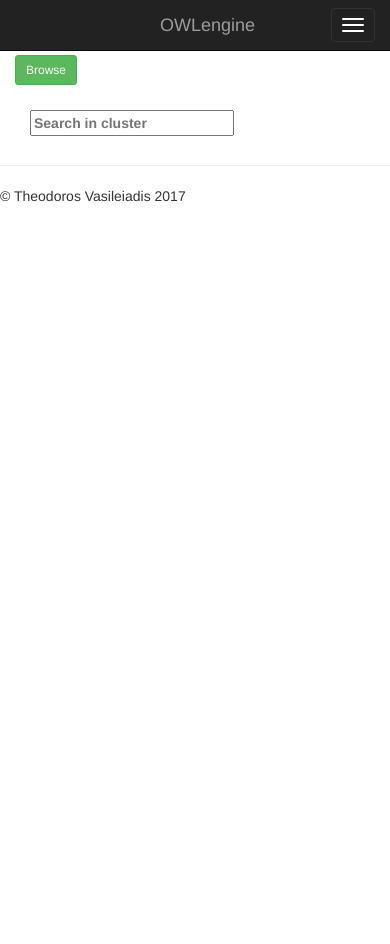
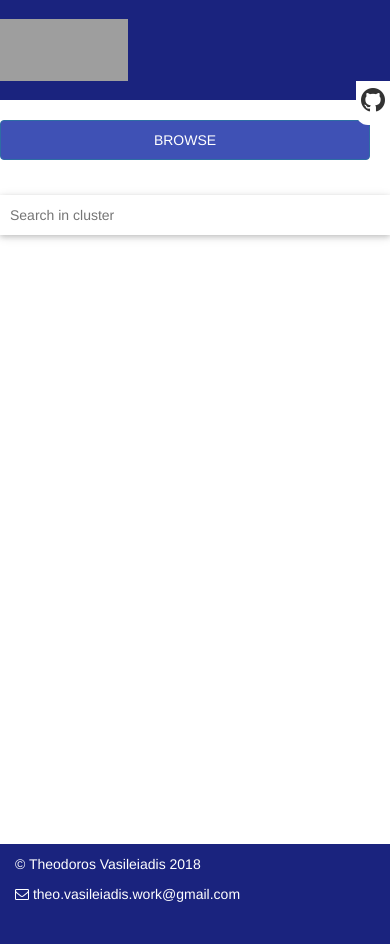
Before and after one commit to theovasi/browsewiki, a Flask app: template templates/index.html in a window 390 px wide. Before the commit the page ends 202 px from the top, so only its background shows below. Run offline with Flask 2, Linux system fonts and the light colour scheme; the template is opened without the code that fills it: values that come from a table or form of the project are taken from there, others are empty; parts of the project's set-up code (start-up, migrations or seed data) failed here and were passed over; some libraries are stand-ins or nearby versions; grey boxes are pictures that could not be loaded.

Commit message:
Prettify interface.

```diff
--- a/app.py
+++ b/app.py
@@ -48,15 +48,15 @@ class Pagination(object):
         return self.current_page < self.n_pages()
 
     def iter_pages(self):
-        if self.current_page < 6:
-            for page_num in range(min(12, self.n_pages())):
+        if self.current_page < 4:
+            for page_num in range(min(6, self.n_pages())):
                 yield page_num
-        elif self.current_page > (self.n_pages() - 6):
-            for page_num in range(self.n_pages() - 12, self.n_pages()):
+        elif self.current_page > (self.n_pages() - 4):
+            for page_num in range(self.n_pages() - 6, self.n_pages()):
                 yield page_num
         else:
-            mid = min(6 + (self.current_page - 5), self.n_pages())
-            for page_num in range(max(mid - 6, 0), min(mid + 6, self.n_pages())):
+            mid = min(4 + (self.current_page - 3), self.n_pages())
+            for page_num in range(max(mid - 4, 0), min(mid + 2, self.n_pages())):
                 yield page_num
 
 
@@ -83,7 +83,7 @@ def docs_for_page(cluster_view_id, page):
         if session['kmodel'].labels_[doc_id] == int(cluster_view_id):
             filtered_nearest_doc_ids.append(doc_id)
 
-    for doc_id in filtered_nearest_doc_ids[page * 16:(page + 1) * 16]:
+    for doc_id in filtered_nearest_doc_ids[page * 14:(page + 1) * 14]:
         nearest_titles.append(session['titles'][doc_id])
         nearest_summaries.append(session['summaries'][doc_id])
         nearest_links.append(session['links'][doc_id])
@@ -111,7 +111,7 @@ def k_nearest_docs_for_page(query, cluster_view_id, page):
         if session['kmodel'].labels_[doc_id] == int(cluster_view_id):
             filtered_nearest_doc_ids.append(doc_id)
 
-    for doc_id in filtered_nearest_doc_ids[page * 16:(page + 1) * 16]:
+    for doc_id in filtered_nearest_doc_ids[page * 14:(page + 1) * 14]:
         nearest_titles.append(session['titles'][doc_id])
         nearest_summaries.append(session['summaries'][doc_id])
         nearest_links.append(session['links'][doc_id])
@@ -263,7 +263,7 @@ def index(current_page=0):
                 docs_for_page(cluster_view_id, current_page)
             session['pagination'] = Pagination('view',
                                                cluster_view_id, current_page,
-                                               16, n_docs)
+                                               14, n_docs)
             sgform = ScatterGatherForm()
             sgform.cluster_select.choices = [(i, 'cluster_{}'.format(i))
                                              for i in range(session['k'])]
@@ -345,7 +345,7 @@ def send_html(path):
 
 
 if __name__ == '__main__':
-    data_file_path = './appdata'
+    data_file_path = './appdata_12'
     corpus_frame = joblib.load('{}/corpus_frame.txt'.format(data_file_path))
     app.config['data_file_path'] = data_file_path
     app.config['doc_ids'] = list(corpus_frame.index.values)
--- a/forms.py
+++ b/forms.py
@@ -1,6 +1,6 @@
 from flask import session
 from flask_wtf import FlaskForm
-from wtforms import RadioField, SelectMultipleField, widgets, StringField
+from wtforms import RadioField, SelectMultipleField, widgets, TextField
 from wtforms.validators import DataRequired, url
 import joblib
 
@@ -15,4 +15,4 @@ class ScatterGatherForm(FlaskForm):
 
 
 class SearchForm(FlaskForm):
-    query = StringField(label='search_query')
+    query = TextField(label='search_query')
--- a/static/css/main.css
+++ b/static/css/main.css
@@ -1,14 +1,85 @@
+html {
+    overflow-y: scroll;
+}
+
+.top-bar {
+    background-color: #1A237E;
+    height: 100px;
+    border: 0;
+    margin: 0;
+    padding: 0;
+}
+
+.wrapper {
+}
+
 .brand {
     position: absolute;
     left: 50%;
-    margin-left: -50px !important;  /* 50% of your logo width */
+    margin-left: -64px !important;  /* 50% of your logo width */
     display: block;
+}
+
+.fill {
+    min-height: 100%;
+    height: 100%;
+}
+
+.footer {
+    position: absolute;
+    background-color: #1A237E;
+    height: 100px;
+    width: 100%;
+    bottom: -100px;
+    color: white;
+}
+
+.cluster {
+    height: 100px;
+    width: 100%;
+    display: inline-block;
+    margin-bottom: 20px;;
+}
+
+
+.cluster-top {
+    height: 60px;
+    border-top-right-radius: 10px;
+    border-top-left-radius: 10px;
+}
+
+.cluster-bottom {
+    height: 40px;
+    border-bottom-right-radius: 10px;
+    border-bottom-left-radius: 10px;
+}
+
+.cluster-count {
+    line-height: 40px;
+    opacity: 0.7;
+}
+
+.cluster-buttons {
+    color: white;
+    padding: 5px;
+}
+
+.select-button {
+    background-color: #3F51B5;
+}
+
+.view-button {
+    background-color: #3F51B5;
 }
 
 .cluster-rep {
     text-align: center;
     vertical-align: middle;
-    line-height: 160px;
+    line-height: 60px;
+}
+
+.lime {
+    background-color: lime;
 }
 
 .menubar {
@@ -17,7 +88,153 @@
 
 .bottom-align-text {
     position: absolute;
-    bottom: 0;
     padding-left: 5px;
-    color: #747474;
 }
+
+.document-wrapper {
+}
+
+.document {
+    display: block;
+    height: 50px;
+    padding: 0;
+    margin: 0;
+    text-align: center;
+    vertical-align: middle;
+    line-height: 15px;
+}
+
+.document:hover {
+    height: 100px;
+}
+
+a.document:link {
+    text-decoration: none;
+    color: inherit;
+}
+
+a.document:visited {
+    text-decoration: none;
+    color: inherit;
+}
+
+.title {
+    padding-top: 15px;
+}
+
+.summary {
+    display: none;
+    padding-top: 5px;
+    height: 50px;
+    line-height: 15px;
+    opacity: 0.7;
+}
+
+.search-bar {
+    margin-top: 20px;
+    margin-bottom: 10px;
+    padding-left: 10px;
+    height: 40px;
+    width: 100%;
+    border: 0;
+}
+
+.pagination{
+    display: table;
+    margin: 0 auto;;
+}
+
+.pagination>li>a,
+.pagination>li>span {
+    color: #3F51B5;
+}
+.pagination>li.active>a {
+  background: #3F51B5;
+  color: white;
+}
+
+.browse-button {
+    height: 40px;
+    width: 100%;
+    margin-bottom: 10px;
+    margin-top: 20px;
+    background-color: #3F51B5;
+    color: white;
+}
+
+.shadow-depth-1{
+    -webkit-box-shadow: 0 2px 5px 0 rgba(0, 0, 0, 0.16), 0 2px 10px 0 rgba(0, 0, 0, 0.12);
+    -moz-box-shadow: 0 2px 5px 0 rgba(0, 0, 0, 0.16), 0 2px 10px 0 rgba(0, 0, 0, 0.12);
+    box-shadow: 0 2px 5px 0 rgba(0, 0, 0, 0.16), 0 2px 10px 0 rgba(0, 0, 0, 0.12);
+}
+
+.shadow-depth-bottom-1{
+    -webkit-box-shadow: 0 1px 1px 0 rgba(0, 0, 0, 0.16), 0 1px 5px 0 rgba(0, 0, 0, 0.12);
+    -moz-box-shadow: 0 1px 1px 0 rgba(0, 0, 0, 0.16), 0 1px 5px 0 rgba(0, 0, 0, 0.12);
+    box-shadow: 0 1px 1px 0 rgba(0, 0, 0, 0.16), 0 1px 5px 0 rgba(0, 0, 0, 0.12);
+}
+
+.shadow-depth-2{
+    -webkit-box-shadow: 0 8px 17px 0 rgba(0, 0, 0, 0.2), 0 6px 20px 0 rgba(0, 0, 0, 0.19);
+    -moz-box-shadow: 0 8px 17px 0 rgba(0, 0, 0, 0.2), 0 6px 20px 0 rgba(0, 0, 0, 0.19);
+    box-shadow: 0 8px 17px 0 rgba(0, 0, 0, 0.2), 0 6px 20px 0 rgba(0, 0, 0, 0.19);
+}
+.shadow-depth-3{
+    -webkit-box-shadow: 0 12px 15px 0 rgba(0, 0, 0, 0.24), 0 17px 50px 0 rgba(0, 0, 0, 0.19);
+    -moz-box-shadow: 0 12px 15px 0 rgba(0, 0, 0, 0.24), 0 17px 50px 0 rgba(0, 0, 0, 0.19);
+    box-shadow: 0 12px 15px 0 rgba(0, 0, 0, 0.24), 0 17px 50px 0 rgba(0, 0, 0, 0.19);
+}
+.shadow-depth-4{
+     -webkit-box-shadow: 0 16px 28px 0 rgba(0, 0, 0, 0.22), 0 25px 55px 0 rgba(0, 0, 0, 0.21);
+    -moz-box-shadow: 0 16px 28px 0 rgba(0, 0, 0, 0.22), 0 25px 55px 0 rgba(0, 0, 0, 0.21);
+    box-shadow: 0 16px 28px 0 rgba(0, 0, 0, 0.22), 0 25px 55px 0 rgba(0, 0, 0, 0.21);
+}
+
+#github-banner {
+    float: right;
+    padding: 5px 5px 10px 5px;
+    background-color: white;
+    border-radius: 0 0 12px 12px;
+}
+
+.github-banner {
+    float: right;
+    padding: 5px 5px 10px 5px;
+    background-color: white;
+    border-radius: 0 0 12px 12px;
+}
+
+a.github-banner:link {
+    text-decoration: none;
+    color: inherit;
+}
+
+a.github-banner:visited {
+    text-decoration: none;
+    color: inherit;
+}
+
+.btn.btn-primary.focus,
+.btn.btn-primary:focus {
+  color: #fff;
+  background-color: #303F9F;
+  border-color: #303F9F;
+  outline: none;
+  box-shadow: none;
+}
+
+.btn.btn-primary:hover {
+    color: #fff;
+    background-color: #303F9F;
+    border-color: #303F9F;
+    outline: none;
+    box-shadow: none;
+  }
+
+.btn.btn-primary.active,
+.btn.btn-primary:active {
+  color: #fff;
+  background-color: #303F9F;
+  border-color: #303F9F;
+  outline: none;
+}
--- a/static/js/main.js
+++ b/static/js/main.js
@@ -1,5 +1,6 @@
 $(document).ready(function() {
     'use strict';
+    $('.summary').hide();
     //$('input[name=cluster_select]').removeAttr('checked');
     $('.select-button').on('change', function() {
         if ($(this).hasClass('active')) {
@@ -23,4 +24,48 @@ $(document).ready(function() {
     $('.page-button').on('click', function() {
         $('#page-form').submit();
     });
+
+    $('.document').mouseover(function() {
+        $(this).find(".summary").show();
+    });
+
+    $('.document').mouseout(function() {
+        $(this).find(".summary").hide();
+    });
+
+    $('.search-bar').click(function() {
+        $(this).removeClass("shadow-depth-1");
+        $(this).addClass("shadow-depth-2");
+        $(this).addClass("clicked");
+    });
+
+    $('.search-bar').mouseover(function() {
+        $(this).removeClass("shadow-depth-1");
+        $(this).addClass("shadow-depth-2");
+    });
+
+    $('.search-bar').mouseout(function() {
+        if (!$(this).hasClass('clicked')) {
+            $(this).removeClass("shadow-depth-2");
+            $(this).addClass("shadow-depth-1");
+        }
+    });
+
+    $('.github-banner').mouseover(function() {
+        $(this).addClass("shadow-depth-3");
+    });
+
+    $('.github-banner').mouseout(function() {
+        if (!$(this).hasClass('clicked')) {
+            $(this).removeClass("shadow-depth-3");
+        }
+    });
+
+    $(document).click(function(event) {
+        if(!$(event.target).closest('.search-bar').length) {
+            $('.search-bar').removeClass("clicked");
+            $('.search-bar').removeClass("shadow-depth-2");
+            $('.search-bar').addClass("shadow-depth-1");
+        }
+    });
 });
--- a/templates/index.html
+++ b/templates/index.html
@@ -11,6 +11,7 @@
         <meta name="viewport" content="width=device-width, initial-scale=1">
 
         <link rel="stylesheet" href="static/css/bootstrap.css">
+        <link rel="stylesheet" href="static/css/font-awesome.min.css">
         <style>
             body {
                 padding-top: 50px;
@@ -22,63 +23,66 @@
         <script src="static/js/vendor/modernizr-2.8.3-respond-1.4.2.min.js"></script>
     </head>
     <body>
-        <nav class="navbar navbar-inverse navbar-fixed-top" role="navigation">
-          <div class="container">
-            <div class="navbar-header">
-              <button type="button" class="navbar-toggle collapsed" data-toggle="collapse" data-target="#navbar" aria-expanded="false" aria-controls="navbar">
-                <span class="sr-only">Toggle navigation</span>
-                <span class="icon-bar"></span>
-                <span class="icon-bar"></span>
-                <span class="icon-bar"></span>
-              </button>
-              <a class="navbar-brand brand" href="/">OWLengine</a>
+        <nav class="navbar navbar-fixed-top navbar-inverse top-bar">
+            <div class="navber-inner">
+                <div class="container" style="height: 100%; min-height: 100%;">
+                        <div class="row" style="height: 100px;">
+                            <div class="navbar-header" style="width: 128px; height: 62px; margin-top: 19px;">
+                                <a href="/"><img width="128" height="62" src="static/browsewiki.png" alt=""></a>
+                            </div>
+                            <a class="github-banner" href="https://github.com/theovasi/browsewiki"><i class="fa fa-github fa-2x" style="" aria-hidden="true"></i></a>
+                        </div>
                 </div>
             </div>
         </nav>
-        <div class="container" style="padding:0;">
-            <form method="POST" id="sg-form" class="col-md-6 form-group" action="{{ url_for('index') }}">
-                <div class="col menubar" style="height: 40px;">
-                    <div class="btn-group">
-                        <button class="btn btn-sm btn-success"><input type="submit" name="sgform" class="hidden">Browse</button>
-                    </div>
+        <div class="wrapper">
+            <div class="container" style="margin-top: 50px;">
+                <div class="row justify-content-center">
+                    <form method="POST" id="sg-form" class="col-sm-7 form-group" action="{{ url_for('index') }}" style="padding: 0;">
+                        <div style="padding: 0; margin-right: 20px;">
+                            <button class="btn btn-block btn-raised btn-primary browse-button"><input type="submit" name="sgform" class="hidden">BROWSE</button>
                         </div>
                         {% for view_input in sgform.cluster_view %}
-                <div class="col-md-6 list-group-item" style="height: 200px; padding:0;">
-                    <div class="cluster-rep" style="height:160px;">
+                        <div class="col-md-6" style="padding: 0; padding-right: 20px;">
+                            <div class="cluster shadow-depth-1">
+                                <div class="cluster-rep cluster-top">
                                     {{ cluster_reps[loop.index0][0] }}
                                     -
                                     {{ cluster_reps[loop.index0][1] }}
                                     -
                                     {{ cluster_reps[loop.index0][2] }} </br>
                                 </div>
-                    <div class="col-md-6 bottom-align-text">
+                                <div class="cluster-bottom">
+                                    <div class="bottom-align-text cluster-count">
                                         {{cluster_doc_counts[loop.index0]}} entries
                                     </div>
-                    <div class="btn-group pull-right" data-toggle="buttons" style="height: 40px;">
-                        <label class="btn btn-default select-button" style="height:100%; text-align: center">{{ select_list[loop.index0] }}Select</label>
-                        <label class="btn btn-default view-button" style="height:100%;">{{ view_input }}View</label>
+                                    <div class="btn-group pull-right cluster-buttons" data-toggle="buttons">
+                                        <label class="btn btn-raised btn-primary btn-sm select-button" style="height: 100%;">{{ select_list[loop.index0] }}SELECT</label>
+                                        <label class="btn btn-raised btn-primary btn-sm view-button" style="height: 100%;">{{ view_input }}VIEW</label>
+                                    </div>
+                                </div>
                             </div>
                         </div>
                         {% endfor %}
                     </form>
-            <div class="col-md-6">
-                <form method="POST" id="search-form" class="col-md-11 menubar" style="height: 40px;" action="{{ url_for('index') }}">
-                    <label type="text" >{{ search_form.query(placeholder="Search in cluster") }}<label/>
+                    <div class="col-sm-5" style="padding: 0;">
+                        <form method="POST" id="search-form" class="menubar" style="padding: 0;" action="{{ url_for('index') }}">
+                            <div style="width: 100%;">{{ search_form.query(placeholder="Search in cluster", class_="search-bar shadow-depth-1") }}</div>
                             <!--<label class="btn btn-sm btn-success pull-right glyphicon glyphicon-search"></label>-->
                         </form>
                         {% if titles is defined %}
+                        <div class="document-wrapper">
                             {% for i in range(titles | length) %}
-                <div class="row" style="background-color: #bbb;height 50px;">
-                    <a href="https://el.wikipedia.org/wiki/{{ links[i] }}" class="list-group-item list-group-item-action flex-column align-items-start" style="height: 50px;">
-                    <div class="d-flex w-100 justify-content-between">
-                        <h5 class="mb-1">{{ titles[i] }}</h5>
+                            <a href="https://el.wikipedia.org/wiki/{{ links[i] }}" class="document shadow-depth-bottom-1">
+                                <div class="title">{{ titles[i] }}</div>
+                                <div class="summary">{{ summaries[i] }}</div>
+
+                            </a>
+                            {% endfor %}
                         </div>
-                    </a>
-               </div>
-                {% endfor %}
-                <form role="form", id="page-form" method="POST">
-                    <ul class="pagination pagination-sm justify-content-center">
-                        {% if pagination.current_page > 5 %}
+                        <form role="form", id="page-form" method="POST" style="margin-top: 10px;">
+                            <ul class="pagination pagination-sm justify-content-center pagination-list">
+                                {% if pagination.current_page > 3 %}
                                 <li class="prev-page-button"><a href="{{ url_for_page(0) }}">First</a></li>
                                 {% endif %}
                                 {% if pagination.has_prev() %}
@@ -94,20 +98,28 @@
                                 {% if pagination.has_next() %}
                                 <li class="next-page-button"><a href="{{ url_for_page(pagination.current_page+1) }}">Next</a></li>
                                 {% endif %}
-                        {% if pagination.current_page < pagination.n_pages() - 6 %}
+                                {% if pagination.current_page < pagination.n_pages() - 4 %}
                                 <li class="prev-page-button"><a href="{{ url_for_page(pagination.n_pages()-1) }}">Last</a></li>
                                 {% endif %}
                             </ul>
                         </form>
                         {% endif %}
                     </div>
+                </div>
             </div> <!-- /container -->
+        </div>
+        <footer class="footer">
+            <div class="container" style="color: white; margin-top: 10px;">
+                <p>&copy; Theodoros Vasileiadis 2018</p>
+                <a style="text-decoration: none; color:inherit;" href="mailto:someone@example.com?Subject=Hello%20again" target="_top">
+                    <p><i class="fa fa-envelope-o" aria-hidden="true"></i> theo.vasileiadis.work@gmail.com</p>
+                </a>
+            </div>
+        </footer>
 
-        <hr>
 
-        <footer>
-            <p>&copy; Theodoros Vasileiadis 2017</p>
-        </footer>
+
+
         <script src="//ajax.googleapis.com/ajax/libs/jquery/1.11.2/jquery.min.js"></script>
         <script>window.jQuery || document.write('<script src="static/js/vendor/jquery-1.11.2.min.js"><\/script>')</script>
 
```
Lines whose indentation alone changed are shown as unchanged.
